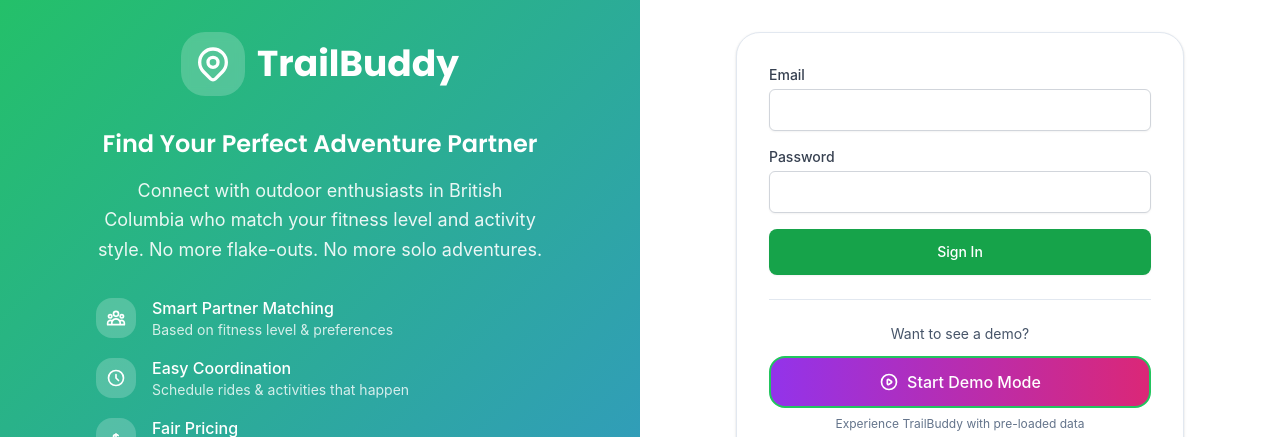
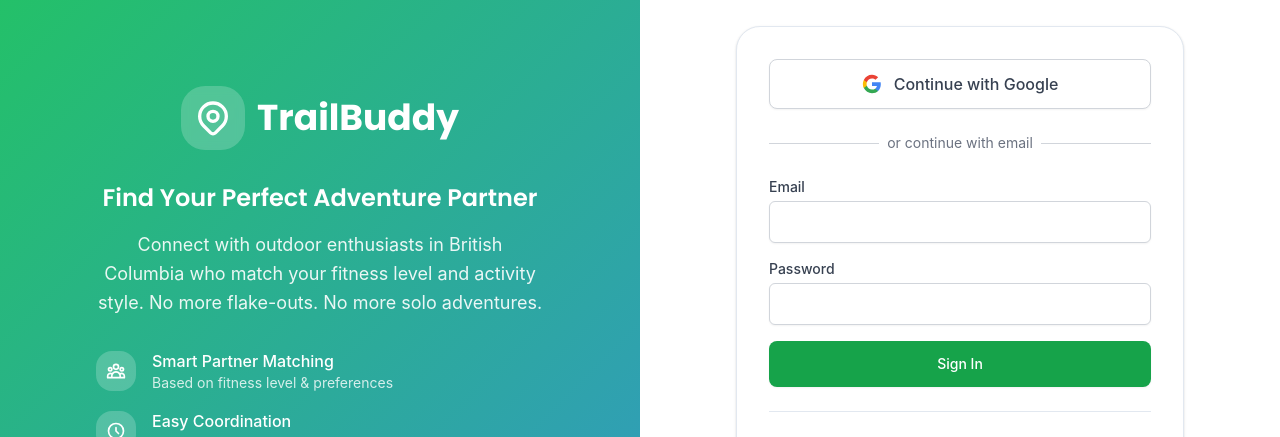
Before and after one commit to noobiecoder75/Trailbuddyapp, a React (Vite) app: page /login in a window 1280 px wide. Shown: the part 218-655 px from the top of the page. Built offline with nearby package versions, Linux system fonts and the light colour scheme; no server answers; the HTML template or start-up script is replaced by a standard one.

Commit message:
auth + connectors

```diff
--- a/src/components/auth/LoginForm.jsx
+++ b/src/components/auth/LoginForm.jsx
@@ -6,8 +6,9 @@
   const [email, setEmail] = useState('')
   const [password, setPassword] = useState('')
   const [loading, setLoading] = useState(false)
+  const [googleLoading, setGoogleLoading] = useState(false)
   const [error, setError] = useState('')
-  const { signIn } = useAuth()
+  const { signIn, signInWithGoogle } = useAuth()
   const navigate = useNavigate()
 
   const handleSubmit = async (e) => {
@@ -26,7 +27,49 @@
     }
   }
 
+  const handleGoogleSignIn = async () => {
+    setGoogleLoading(true)
+    setError('')
+
+    try {
+      await signInWithGoogle()
+      // Note: OAuth redirects automatically, so we don't navigate manually
+    } catch (error) {
+      console.error('LoginForm: Google sign in error:', error)
+      setError(error.message)
+      setGoogleLoading(false)
+    }
+  }
+
   return (
+    <div className="space-y-6">
+      {/* Google Sign In Button */}
+      <button
+        type="button"
+        onClick={handleGoogleSignIn}
+        disabled={googleLoading || loading}
+        className="w-full flex items-center justify-center px-4 py-3 border border-gray-300 rounded-lg shadow-sm bg-white text-gray-700 hover:bg-gray-50 focus:outline-none focus:ring-2 focus:ring-offset-2 focus:ring-blue-500 disabled:opacity-50 transition-all duration-200 font-medium"
+      >
+        <svg className="w-5 h-5 mr-3" viewBox="0 0 24 24">
+          <path fill="#4285F4" d="M22.56 12.25c0-.78-.07-1.53-.2-2.25H12v4.26h5.92c-.26 1.37-1.04 2.53-2.21 3.31v2.77h3.57c2.08-1.92 3.28-4.74 3.28-8.09z"/>
+          <path fill="#34A853" d="M12 23c2.97 0 5.46-.98 7.28-2.66l-3.57-2.77c-.98.66-2.23 1.06-3.71 1.06-2.86 0-5.29-1.93-6.16-4.53H2.18v2.84C3.99 20.53 7.7 23 12 23z"/>
+          <path fill="#FBBC05" d="M5.84 14.09c-.22-.66-.35-1.36-.35-2.09s.13-1.43.35-2.09V7.07H2.18C1.43 8.55 1 10.22 1 12s.43 3.45 1.18 4.93l2.85-2.22.81-.62z"/>
+          <path fill="#EA4335" d="M12 5.38c1.62 0 3.06.56 4.21 1.64l3.15-3.15C17.45 2.09 14.97 1 12 1 7.7 1 3.99 3.47 2.18 7.07l3.66 2.84c.87-2.6 3.3-4.53 6.16-4.53z"/>
+        </svg>
+        {googleLoading ? 'Connecting to Google...' : 'Continue with Google'}
+      </button>
+
+      {/* Divider */}
+      <div className="relative">
+        <div className="absolute inset-0 flex items-center">
+          <div className="w-full border-t border-gray-300" />
+        </div>
+        <div className="relative flex justify-center text-sm">
+          <span className="px-2 bg-white text-gray-500">or continue with email</span>
+        </div>
+      </div>
+
+      {/* Email Form */}
       <form onSubmit={handleSubmit} className="space-y-4">
         <div>
           <label htmlFor="email" className="block text-sm font-medium text-gray-700">
@@ -56,18 +99,19 @@
         />
       </div>
 
-      {error && (
-        <div className="text-red-600 text-sm">{error}</div>
-      )}
-
         <button
           type="submit"
-        disabled={loading}
+          disabled={loading || googleLoading}
           className="w-full flex justify-center py-3 px-4 border border-transparent rounded-lg shadow-sm text-sm font-medium text-white bg-green-600 hover:bg-green-700 focus:outline-none focus:ring-2 focus:ring-offset-2 focus:ring-green-500 disabled:opacity-50 transition-all duration-200"
         >
           {loading ? 'Signing in...' : 'Sign In'}
         </button>
       </form>
+
+      {error && (
+        <div className="text-red-600 text-sm text-center">{error}</div>
+      )}
+    </div>
   )
 }
 
--- a/src/components/auth/SignupForm.jsx
+++ b/src/components/auth/SignupForm.jsx
@@ -7,9 +7,10 @@
   const [password, setPassword] = useState('')
   const [confirmPassword, setConfirmPassword] = useState('')
   const [loading, setLoading] = useState(false)
+  const [googleLoading, setGoogleLoading] = useState(false)
   const [error, setError] = useState('')
   const [message, setMessage] = useState('')
-  const { signUp } = useAuth()
+  const { signUp, signInWithGoogle } = useAuth()
   const navigate = useNavigate()
 
   const handleSubmit = async (e) => {
@@ -51,7 +52,50 @@
     }
   }
 
+  const handleGoogleSignUp = async () => {
+    setGoogleLoading(true)
+    setError('')
+    setMessage('')
+
+    try {
+      await signInWithGoogle()
+      // Note: OAuth redirects automatically, so we don't navigate manually
+    } catch (error) {
+      console.error('SignupForm: Google sign up error:', error)
+      setError(error.message)
+      setGoogleLoading(false)
+    }
+  }
+
   return (
+    <div className="space-y-6">
+      {/* Google Sign Up Button */}
+      <button
+        type="button"
+        onClick={handleGoogleSignUp}
+        disabled={googleLoading || loading}
+        className="w-full flex items-center justify-center px-4 py-3 border border-gray-300 rounded-lg shadow-sm bg-white text-gray-700 hover:bg-gray-50 focus:outline-none focus:ring-2 focus:ring-offset-2 focus:ring-blue-500 disabled:opacity-50 transition-all duration-200 font-medium"
+      >
+        <svg className="w-5 h-5 mr-3" viewBox="0 0 24 24">
+          <path fill="#4285F4" d="M22.56 12.25c0-.78-.07-1.53-.2-2.25H12v4.26h5.92c-.26 1.37-1.04 2.53-2.21 3.31v2.77h3.57c2.08-1.92 3.28-4.74 3.28-8.09z"/>
+          <path fill="#34A853" d="M12 23c2.97 0 5.46-.98 7.28-2.66l-3.57-2.77c-.98.66-2.23 1.06-3.71 1.06-2.86 0-5.29-1.93-6.16-4.53H2.18v2.84C3.99 20.53 7.7 23 12 23z"/>
+          <path fill="#FBBC05" d="M5.84 14.09c-.22-.66-.35-1.36-.35-2.09s.13-1.43.35-2.09V7.07H2.18C1.43 8.55 1 10.22 1 12s.43 3.45 1.18 4.93l2.85-2.22.81-.62z"/>
+          <path fill="#EA4335" d="M12 5.38c1.62 0 3.06.56 4.21 1.64l3.15-3.15C17.45 2.09 14.97 1 12 1 7.7 1 3.99 3.47 2.18 7.07l3.66 2.84c.87-2.6 3.3-4.53 6.16-4.53z"/>
+        </svg>
+        {googleLoading ? 'Connecting to Google...' : 'Continue with Google'}
+      </button>
+
+      {/* Divider */}
+      <div className="relative">
+        <div className="absolute inset-0 flex items-center">
+          <div className="w-full border-t border-gray-300" />
+        </div>
+        <div className="relative flex justify-center text-sm">
+          <span className="px-2 bg-white text-gray-500">or sign up with email</span>
+        </div>
+      </div>
+
+      {/* Email Form */}
       <form onSubmit={handleSubmit} className="space-y-4">
         <div>
           <label htmlFor="email" className="block text-sm font-medium text-gray-700">
@@ -95,22 +139,23 @@
         />
       </div>
 
-      {error && (
-        <div className="text-red-600 text-sm">{error}</div>
-      )}
-
-      {message && (
-        <div className="text-green-600 text-sm">{message}</div>
-      )}
-
         <button
           type="submit"
-        disabled={loading}
+          disabled={loading || googleLoading}
           className="w-full flex justify-center py-3 px-4 border border-transparent rounded-lg shadow-sm text-sm font-medium text-white bg-green-600 hover:bg-green-700 focus:outline-none focus:ring-2 focus:ring-offset-2 focus:ring-green-500 disabled:opacity-50 transition-all duration-200"
         >
           {loading ? 'Creating account...' : 'Sign Up'}
         </button>
       </form>
+
+      {error && (
+        <div className="text-red-600 text-sm text-center">{error}</div>
+      )}
+
+      {message && (
+        <div className="text-green-600 text-sm text-center">{message}</div>
+      )}
+    </div>
   )
 }
 
--- a/src/contexts/AuthContext.jsx
+++ b/src/contexts/AuthContext.jsx
@@ -108,6 +108,29 @@
     return data
   }
 
+  const signInWithGoogle = async () => {
+    // Skip Supabase in demo mode
+    if (isDemoMode) {
+      console.log('Demo mode: Skipping Google sign in')
+      return { user: demoUser }
+    }
+
+    const { data, error } = await supabase.auth.signInWithOAuth({
+      provider: 'google',
+      options: {
+        redirectTo: `${window.location.origin}/dashboard`
+      }
+    })
+
+    if (error) {
+      console.error('AuthContext: Google sign in error:', error)
+      throw error
+    }
+
+    console.log('AuthContext: Google sign in initiated')
+    return data
+  }
+
   const signOut = async () => {
     // Skip Supabase in demo mode
     if (isDemoMode) {
@@ -125,6 +148,7 @@
     loading,
     signUp,
     signIn,
+    signInWithGoogle,
     signOut,
   }
 
```
Lines whose indentation alone changed are shown as unchanged.
